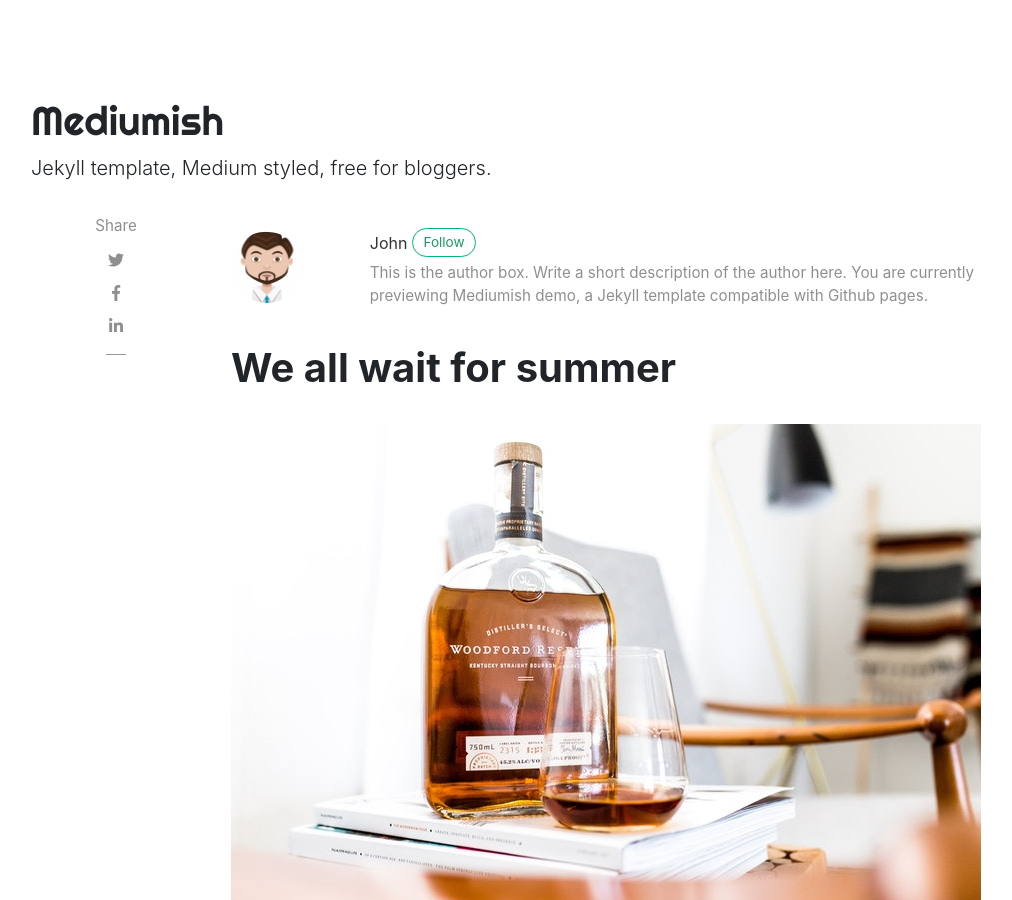
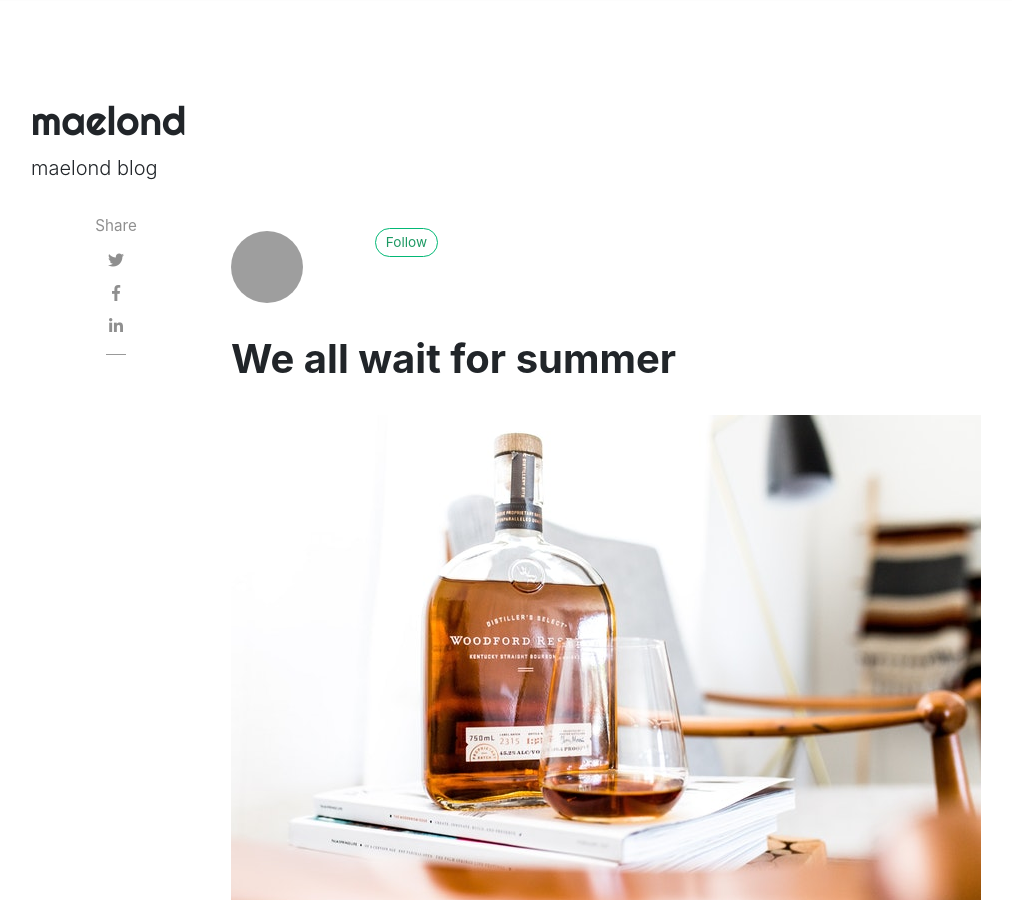
Before and after one commit to maelond/successlife, a Jekyll site: the page built from _posts/2018-01-12-we-all-wait-for-summer.md, in a window 1280 px wide and 900 px high. Shown: the whole window, without its empty margins (54-1066 px from the left). Built offline with Jekyll 4.4.1, drawn with Linux system fonts in a browser that asks for light colours; nearby versions of some CDN libraries; comment, search, counter and statistics services are not loaded; some of the changed text lies outside the part shown; grey boxes are pictures that could not be loaded.

Commit message:
Update _config.yml

```diff
--- a/_config.yml
+++ b/_config.yml
@@ -1,7 +1,7 @@
 # Site
-name: "Mediumish"
-title: "Mediumish"
-description: "Jekyll template, Medium styled, free for bloggers."
+name: "maelond"
+title: "maelons"
+description: "maelond blog"
 logo: 'assets/images/logo.png'
 favicon: 'assets/images/logo.png'
 baseurl: /successlife
@@ -13,27 +13,18 @@ permalink: /:title/
 
 # Authors
 authors:
-  sal:
-    name: Sal
-    display_name: Sal
+  maelond:
+    name: maelond
+    display_name: maelond
     gravatar: e56154546cf4be74e393c62d1ae9f9d4
-    email: wowthemesnet@gmail.com
-    web: https://www.wowthemes.net
-    twitter: https://twitter.com/wowthemesnet
+    email: bacdoo0131@gmail.com
+    web: https://maelond.github.io/successlife/
+    twitter:
     description: "Author of Mediumish, a Bootstrap Medium styled template available for WordPress, HTML, Ghost and Jekyll. You are currently previewing Jekyll template demo."
-  john:
-    name: John
-    display_name: John
-    avatar: 'assets/images/avatar.png'
-    gravatar: b1cc14991db7a456fcd761680bbc8f81
-    email: wowthemesnet@gmail.com
-    web: https://www.wowthemes.net
-    twitter: https://twitter.com/wowthemesnet
-    description: "This is the author box. Write a short description of the author here. You are currently previewing Mediumish demo, a Jekyll template compatible with Github pages."
 
 # Plugins
 plugins:
-  - jekyll-paginate
+  - jekyll-paginate-v2
   - jekyll-sitemap
   - jekyll-feed
   - jekyll-seo-tag
@@ -48,7 +39,7 @@ jekyll-archives:
     category: '/category/:name/'
 
 # Pagination
-paginate: 6
+paginate: 12
 paginate_path: /page:num/
 
 # Other
```
